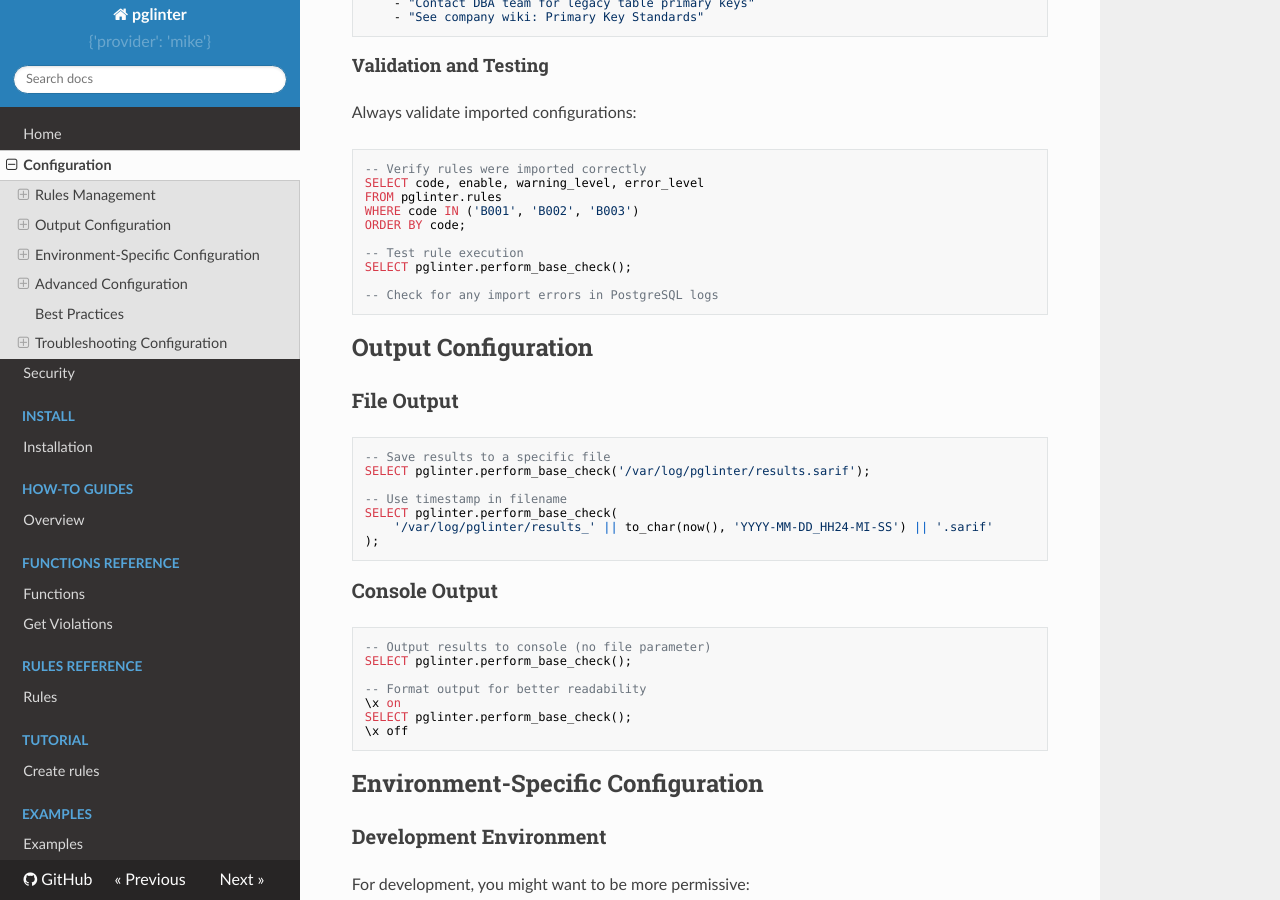
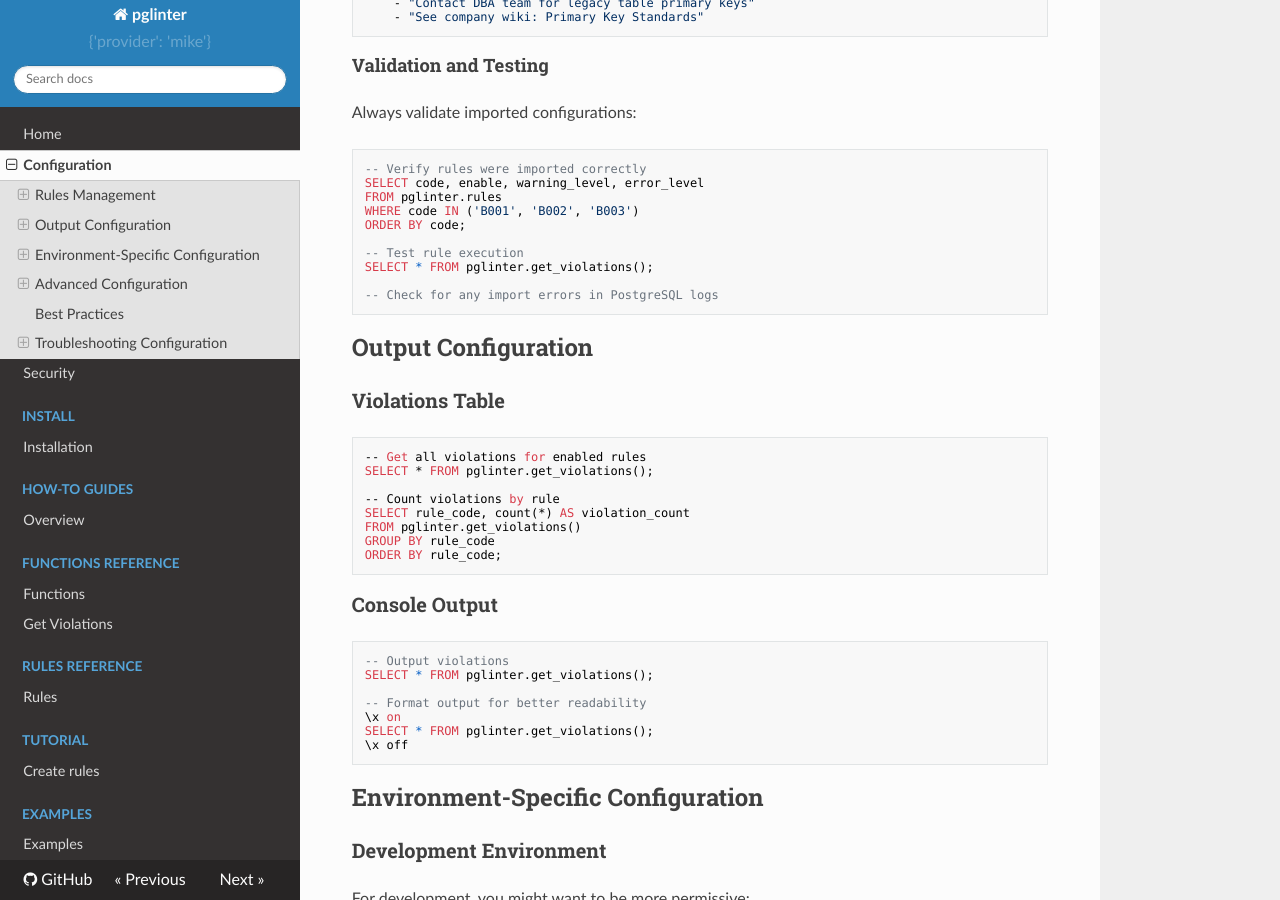
Before and after one commit to pmpetit/pglinter, an MkDocs documentation site: the page built from docs/configure.md, in a window 1280 px wide and 900 px high, scrolled down 4301 px. Built offline with MkDocs 1.6.1, drawn with Linux system fonts in a browser that asks for light colours; nearby versions of some CDN libraries; some of the changed text lies outside the part shown.

Commit message:
docs: replace stale API references in configure.md, index.md, and SECURITY.md
Agent-Logs-Url: https://github.com/pmpetit/pglinter/sessions/ba5fdc79-d8df-4d35-911b-ab8b4842c77c

Co-authored-by: pmpetit <4059185+pmpetit@users.noreply.github.com>

````diff
--- a/docs/configure.md
+++ b/docs/configure.md
@@ -215,7 +215,7 @@ psql -d mydb -t -c "SELECT pglinter.export_rules_to_yaml();" > backup_$(date +%Y
 psql -d dev_db -c "SELECT pglinter.import_rules_from_file('modified_rules.yaml');"
 
 # 4. Validate configuration works
-psql -d dev_db -c "SELECT pglinter.check_all();"
+psql -d dev_db -c "SELECT * FROM pglinter.get_violations();"
 
 # 5. Apply to production
 psql -d prod_db -c "SELECT pglinter.import_rules_from_file('modified_rules.yaml');"
@@ -270,34 +270,35 @@ WHERE code IN ('B001', 'B002', 'B003')
 ORDER BY code;
 
 -- Test rule execution
-SELECT pglinter.perform_base_check();
+SELECT * FROM pglinter.get_violations();
 
 -- Check for any import errors in PostgreSQL logs
 ```
 
 ## Output Configuration
 
-### File Output
+### Violations Table
 
 ```sql
--- Save results to a specific file
-SELECT pglinter.perform_base_check('/var/log/pglinter/results.sarif');
+-- Get all violations for enabled rules
+SELECT * FROM pglinter.get_violations();
 
--- Use timestamp in filename
-SELECT pglinter.perform_base_check(
-    '/var/log/pglinter/results_' || to_char(now(), 'YYYY-MM-DD_HH24-MI-SS') || '.sarif'
-);
+-- Count violations by rule
+SELECT rule_code, count(*) AS violation_count
+FROM pglinter.get_violations()
+GROUP BY rule_code
+ORDER BY rule_code;
 ```
 
 ### Console Output
 
 ```sql
--- Output results to console (no file parameter)
-SELECT pglinter.perform_base_check();
+-- Output violations
+SELECT * FROM pglinter.get_violations();
 
 -- Format output for better readability
 \x on
-SELECT pglinter.perform_base_check();
+SELECT * FROM pglinter.get_violations();
 \x off
 ```
 
@@ -384,7 +385,7 @@ FROM pglinter.show_rules()
 ORDER BY rule_code;
 
 -- Test a specific rule
-SELECT pglinter.perform_base_check() WHERE rule_code = 'B001';
+SELECT * FROM pglinter.get_violations() WHERE rule_code = 'B001';
 ```
 
 ### Reset to Defaults
````
Also changed, not shown: docs/SECURITY.md (+2 -2 lines), docs/index.md (+4 -4 lines).
